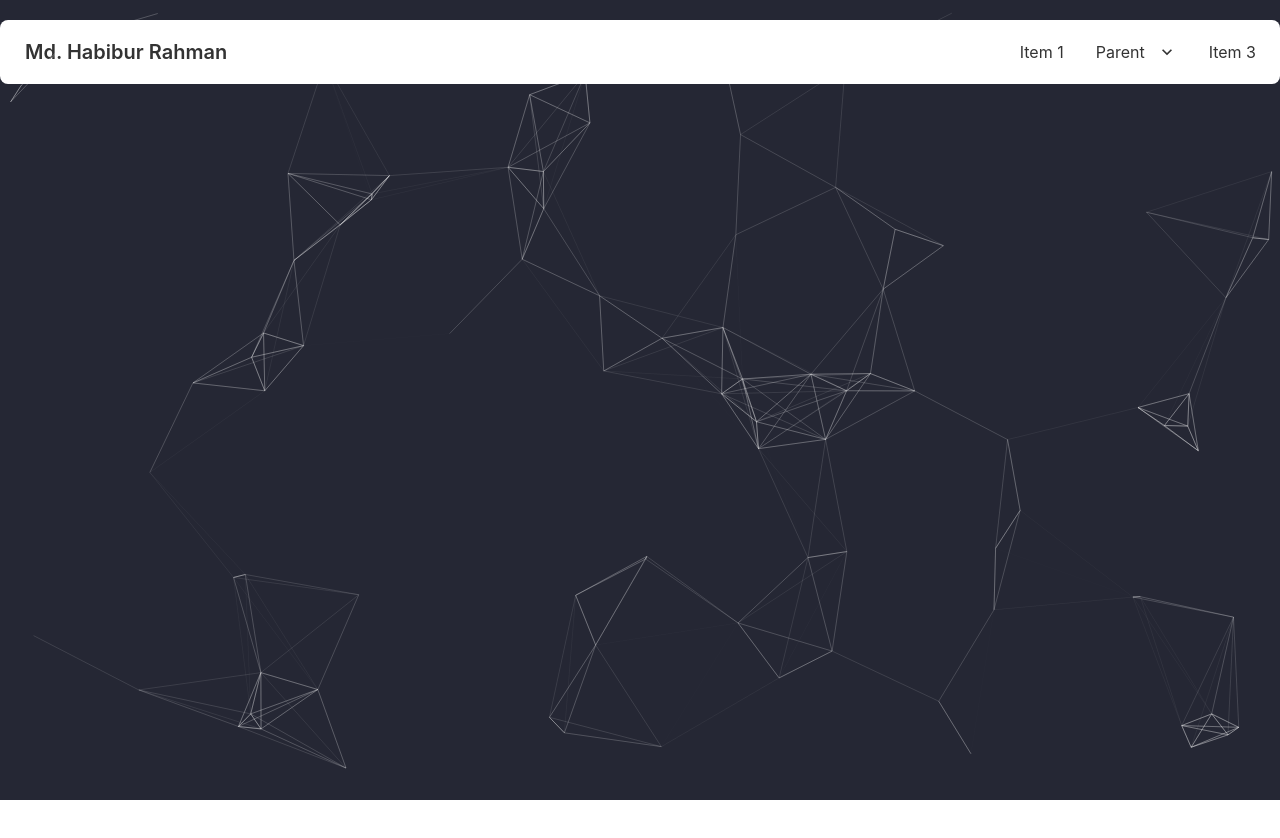
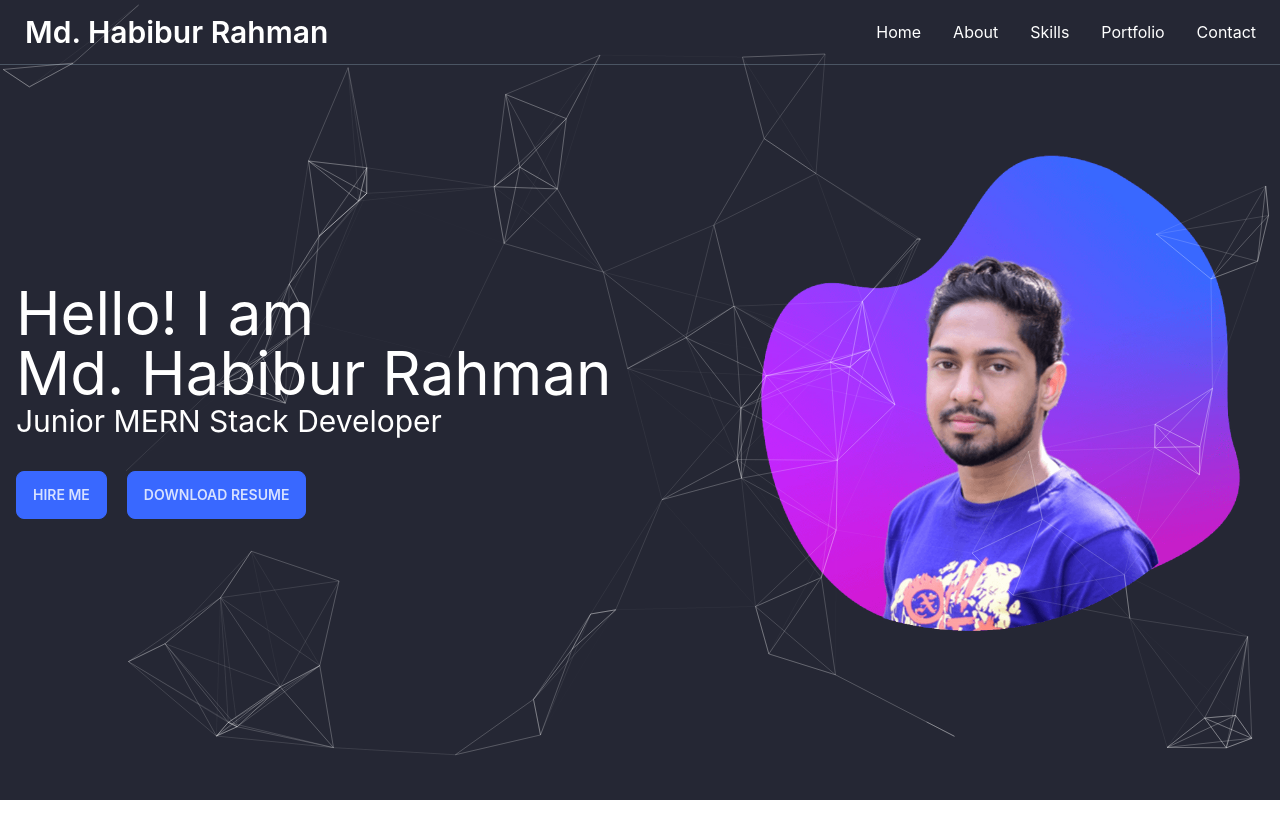
Before and after one commit to habib-sc/my-portfolio-client, a React (Create React App) app: page / in a window 1280 px wide. Shown: the top 838 px of the page. Before the commit the page ends 800 px from the top, so only its background shows below. Built offline with nearby package versions, Linux system fonts and the light colour scheme.

Commit message:
change navbar style and added hero info

```diff
--- a/src/components/Pages/Home/TopHero/TopHero.js
+++ b/src/components/Pages/Home/TopHero/TopHero.js
@@ -1,6 +1,7 @@
 import React from 'react';
 import Particles from "react-tsparticles";
 import { loadFull } from "tsparticles";
+import HabibImg from '../../../../assets/images/habib.png';
 import Header from '../../../Shared/Header/Header';
 
 const TopHero = () => {
@@ -19,7 +20,7 @@ const TopHero = () => {
       };
 
     return (
-        <div className='h-[100vh] bg-secondary pt-5'>
+        <div className='h-screen bg-secondary'>
 
 
             <Particles
@@ -95,9 +96,25 @@ const TopHero = () => {
             }}
             />
 
+            <Header></Header>
+            <div className='container mx-auto px-4'>
+                <div className='h-screen flex items-center'>
+                    <div className='flex flex-wrap justify-between items-center w-full -mt-32'>
+                        <div className='text-white order-last md:order-first'>
+                            <h1 className='text-6xl'>Hello! I am</h1>
+                            <h1 className='text-6xl'>Md. Habibur Rahman</h1>
+                            <h3 className='text-3xl'>Junior MERN Stack Developer</h3>
+                            <div className='mt-8'>
+                                <button className='btn btn-primary mr-5'>Hire Me</button>
+                                <button className='btn btn-primary mr-5'>Download Resume</button>
+                            </div>
+                        </div>
+                        <div class="order-first md:order-last">
+                            <img src={HabibImg} class="lg:max-w-lg md:max-w-md sm:max-w-sm" alt='' />
+                        </div>
+                    </div>
+                </div>
 
-            <div className='container mx-auto'>
-                <Header></Header>
             </div>
         </div>
     );
--- a/src/components/Shared/Header/Header.js
+++ b/src/components/Shared/Header/Header.js
@@ -2,25 +2,45 @@ import React from 'react';
 
 const Header = () => {
     return (
-        <header>
-            <div class="navbar bg-base-100 rounded-lg">
-                <div class="flex-1">
-                    <a class="btn btn-ghost normal-case text-xl">Md. Habibur Rahman</a>
+        <header className='bg-transparent border-b border-b-gray-600'>
+            <div class="container mx-auto navbar text-white">
+                {/* <div class="flex-1">
+                    <a class="btn btn-ghost normal-case text-3xl">Md. Habibur Rahman</a>
                 </div>
                 <div class="flex-none">
                     <ul class="menu menu-horizontal p-0">
-                    <li><a>Item 1</a></li>
-                    <li tabindex="0">
-                        <a>
-                        Parent
-                        <svg class="fill-current" xmlns="http://www.w3.org/2000/svg" width="20" height="20" viewBox="0 0 24 24"><path d="M7.41,8.58L12,13.17L16.59,8.58L18,10L12,16L6,10L7.41,8.58Z"/></svg>
-                        </a>
-                        <ul class="p-2 bg-base-100">
-                        <li><a>Submenu 1</a></li>
-                        <li><a>Submenu 2</a></li>
+                    <li><a>Home</a></li>
+                    <li><a>About</a></li>
+                    <li><a>Skills</a></li>
+                    <li><a>Portfolio</a></li>
+                    <li><a>Contact</a></li>
+                    </ul>
+                </div> */}
+
+
+                <div class="navbar-start">
+                    <div class="dropdown">
+                        <label tabindex="0" class="btn btn-ghost lg:hidden">
+                            <svg xmlns="http://www.w3.org/2000/svg" class="h-5 w-5" fill="none" viewBox="0 0 24 24" stroke="currentColor"><path stroke-linecap="round" stroke-linejoin="round" stroke-width="2" d="M4 6h16M4 12h8m-8 6h16" /></svg>
+                        </label>
+                        <ul tabindex="0" class="menu menu-compact dropdown-content mt-3 p-2 shadow bg-secondary text-white rounded-box w-52">
+                            <li><a>Home</a></li>
+                            <li><a>About</a></li>
+                            <li><a>Skills</a></li>
+                            <li><a>Portfolio</a></li>
+                            <li><a>Contact</a></li>
                         </ul>
-                    </li>
-                    <li><a>Item 3</a></li>
+                    </div>
+                    <a class="btn btn-ghost normal-case text-3xl">Md. Habibur Rahman</a>
+                </div>
+
+                <div class="navbar-end hidden lg:flex">
+                    <ul class="menu menu-horizontal p-0">
+                        <li><a>Home</a></li>
+                        <li><a>About</a></li>
+                        <li><a>Skills</a></li>
+                        <li><a>Portfolio</a></li>
+                        <li><a>Contact</a></li>
                     </ul>
                 </div>
             </div>
--- a/tailwind.config.js
+++ b/tailwind.config.js
@@ -8,9 +8,9 @@ module.exports = {
     themes: [
       {
         mytheme: {
-          "primary": "#007BFF",
+          "primary": "#3968FF",
           "secondary": "#252734",
-          "accent": "#37CDBE",
+          "accent": "#C922F4",
           "neutral": "#3D4451",
           "base-100": "#FFFFFF",
           "info": "#3ABFF8",
```
Also changed, not shown: src/assets/images/habib.png (added).
